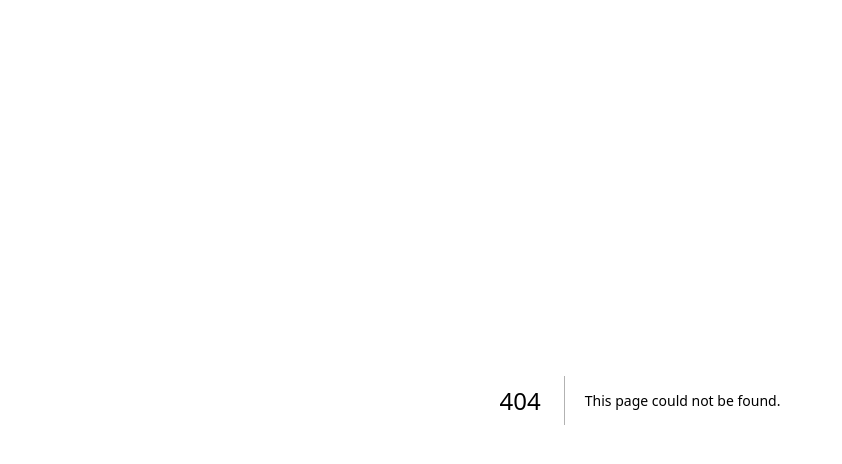
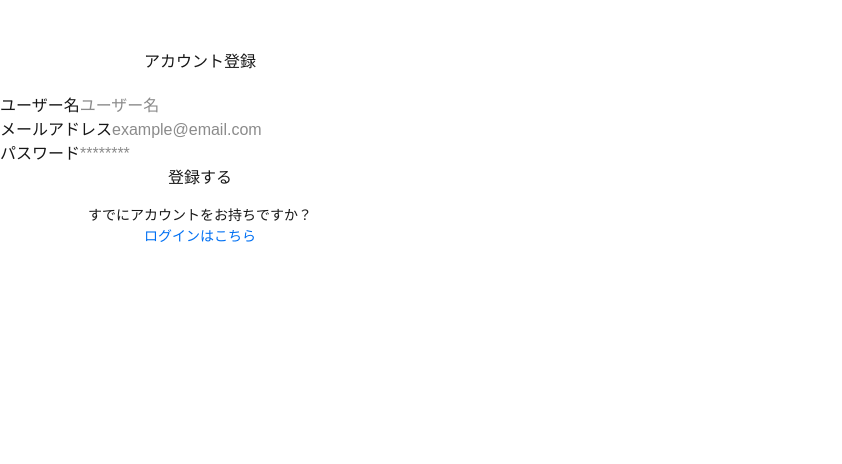
Before and after one commit to sodomun/ai-diary, a Next.js app: page /signup in a window 1280 px wide. Before the commit this address had no page. Shown: the top 464 px of the page, without its empty margins (0-842 px from the left). Built offline with nearby package versions, Linux system fonts and the light colour scheme.

Commit message:
ログイン機能のページのひな形導入

```diff
--- /dev/null
+++ b/actions/auth.ts
@@ -0,0 +1,78 @@
+// コードのひな形
+'use server';
+
+import { redirect } from 'next/navigation';
+import bcrypt from 'bcryptjs';
+
+export async function signup(formData: FormData) {
+
+    const userName = formData.get('username') as string;
+    const email = formData.get('email') as string;
+    const password = formData.get('password') as string;
+
+    if (!userName || !email || !password) {
+        return { error: "すべてのフィールドを入力してください" };
+    }
+
+
+    try {
+    const userRepository = await getRepository(User);
+
+    // メールアドレスの重複チェック
+    const existingUser = await userRepository.findOneBy({ email });
+    if (existingUser) {
+        return { error: 'このメールアドレスは既に使用されています' };
+    }
+
+    // パスワードのハッシュ化
+    const hashedPassword = await bcrypt.hash(password, 10);
+
+    // ユーザー作成
+    const newUser = userRepository.create({
+        userName,
+        email,
+        password: hashedPassword,
+    });
+    const savedUser = await userRepository.save(newUser);
+    await createSession(savedUser.id.toString());
+
+    // ユーザ情報をセーブ
+    await userRepository.save(newUser);
+
+    } catch (e) {
+    console.error(e);
+    return { error: 'ユーザー登録中にエラーが発生しました' };
+    }
+
+    // トップページに遷移
+    redirect('/');
+}
+
+export async function login(formData: FormData) {
+    const email = formData.get('email') as string;
+    const password = formData.get('password') as string;
+
+    try {
+        const userRepository = await getRepository(User);
+        const user = await userRepository.findOneBy({ email });
+
+    if (!user) {
+        return { error: 'メールアドレスまたはパスワードが正しくありません' };
+    }
+
+    // 暗号化したうえで一致するか
+    const passwordMatch = await bcrypt.compare(password, user.password);
+
+    if (!passwordMatch) {
+        return { error: 'メールアドレスまたはパスワードが正しくありません' };
+    }
+
+    // ログインセッション
+    await createSession(user.id.toString());
+    } catch (e) {
+        console.error(e);
+        return { error: 'ログイン中にエラーが発生しました' };
+    }
+
+    redirect('/')
+}
--- /dev/null
+++ b/app/login/page.tsx
@@ -0,0 +1,69 @@
+// コードのひな形
+'use client'
+
+import { login } from '@/actions/auth';
+import Link from 'next/link';
+import { useState } from 'react';
+
+export default function LoginPage() {
+  const [error, setError] = useState<string | null>(null);
+
+  const handleSubmit = async (formData: FormData) => {
+    setError(null);
+    const result = await login(formData);
+    if (result && result.error) {
+      setError(result.error);
+    }
+  };
+
+  return (
+    <div className='container' style={{ maxWidth: '400px', marginTop: '50px' }}>
+      <div className='card'>
+        <h2 style={{ marginBottom: '20px', textAlign: 'center' }}>ログイン</h2>
+        <form action={handleSubmit}>
+          <div className='form-group'>
+            <label className='form-label' htmlFor='email'>
+              メールアドレス
+            </label>
+            <input
+              type='email'
+              id='email'
+              name='email'
+              className='form-input'
+              placeholder='example@email.com'
+              required
+            />
+          </div>
+          <div className='form-group'>
+            <label className='form-label' htmlFor='password'>
+              パスワード
+            </label>
+            <input
+              type='password'
+              id='password'
+              name='password'
+              className='form-input'
+              placeholder='********'
+              required
+            />
+          </div>
+          {error && <p className='error-message'>{error}</p>}
+          <button
+            type='submit'
+            className='btn'
+            style={{ width: '100%', marginBottom: '15px' }}
+          >
+            ログイン
+          </button>
+        </form>
+        <p style={{ textAlign: 'center', fontSize: '14px' }}>
+          アカウントをお持ちでないですか？
+          <br />
+          <Link href='/signup' style={{ color: '#0070f3' }}>
+            新規登録はこちら
+          </Link>
+        </p>
+      </div>
+    </div>
+  );
+}
--- /dev/null
+++ b/app/signup/page.tsx
@@ -0,0 +1,86 @@
+'use client';
+
+import { signup } from '@/actions/auth';
+import Link from 'next/link';
+import { useState } from 'react';
+
+export default function SignupPage() {
+  const [error, setError] = useState<string | null>(null);
+
+  // イベントハンドラ. フォーム送信時に呼ばれる関数
+  const handleSubmit = async (formData: FormData) => {
+    // エラーメッセージを削除
+    setError(null);
+    const result = await signup(formData);
+
+    if (result && result.error) {
+      // エラー内容を出力
+      setError(result.error);
+    }
+  }
+
+  return (
+    <div className='container' style={{ maxWidth: '400px', marginTop: '50px' }}>
+      <div className='card'>
+        <h2 style={{ marginBottom: '20px', textAlign: 'center' }}>
+          アカウント登録
+        </h2>
+        <form action={handleSubmit}>
+          <div className='form-group'>
+            <label className='form-label' htmlFor='username'>
+              ユーザー名
+            </label>
+            <input
+              type='text'
+              id='username'
+              name='username'
+              className='form-input'
+              placeholder='ユーザー名'
+              required
+            />
+          </div>
+          <div className='form-group'>
+            <label className='form-label' htmlFor='email'>
+              メールアドレス
+            </label>
+            <input
+              type='email'
+              id='email'
+              name='email'
+              className='form-input'
+              placeholder='example@email.com'
+              required
+            />
+          </div>
+          <div className='form-group'>
+            <label className='form-label' htmlFor='password'>
+              パスワード
+            </label>
+            <input
+              type='password'
+              id='password'
+              name='password'
+              className='form-input'
+              placeholder='********'
+              required
+            />
+          </div>
+          {error && <p className='error-message'>{error}</p>}
+          <button
+            type='submit'
+            className='btn'
+            style={{ width: '100%', marginBottom: '15px' }}
+          >
+            登録する
+          </button>
+        </form>
+        <p style={{ textAlign: 'center', fontSize: '14px' }}>
+          すでにアカウントをお持ちですか？ <br />
+          <Link href='/login' style={{ color: '#0070f3' }}>
+            ログインはこちら
+          </Link>
+        </p>
+      </div>
+    </div>
+  );
+}
```
Also changed, not shown: lib/supabase/client.ts (added), lib/supabase/server.ts (added).
